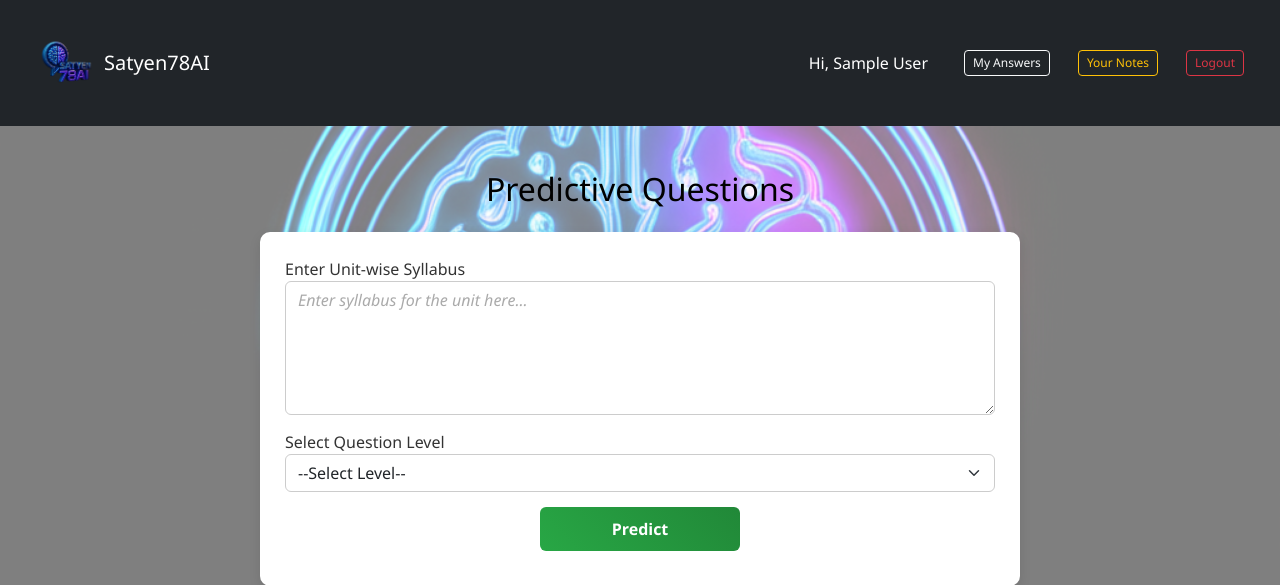
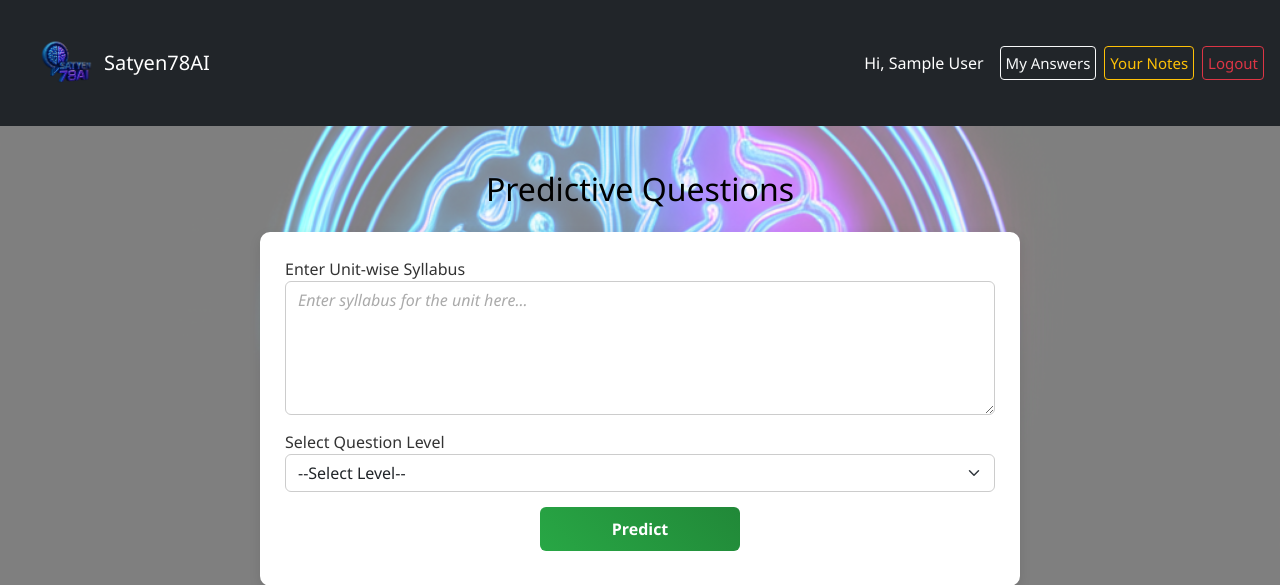
Before and after one commit to SanFlash/Satyen78beruAI, a Flask app: page /predict in a window 1280 px wide. Shown: the top 585 px of the page. Run offline with Flask 3, Linux system fonts and the light colour scheme; the visitor is signed in with stand-in values (Sample User, id 1); some libraries are stand-ins or nearby versions.

Commit message:
Update predict.html

```diff
--- a/templates/predict.html
+++ b/templates/predict.html
@@ -43,8 +43,9 @@ body::before {
     width: 100%;
   }
   .navbar .btn {
-      font-size: 12px;
-      padding: 3px 8px;
+      font-size: 15px;
+      padding: 5px;
+      margin: 0px;
     }
     footer {
     background: #212529;
@@ -175,6 +176,11 @@ a {
     a{
       margin: 0px;
     }
+    .navbar .btn {
+      font-size: 12px;
+      padding: 3px 8px;
+      margin: 0px;
+    }
     }
 
   </style>
```
